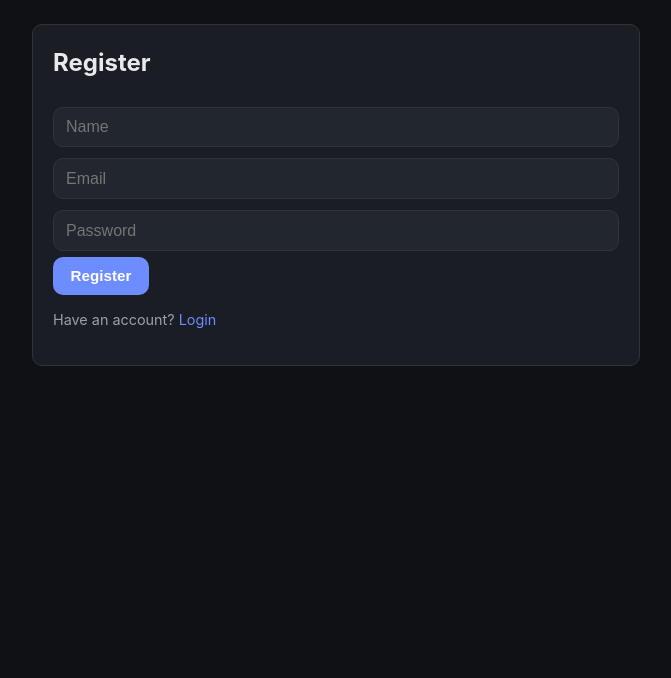
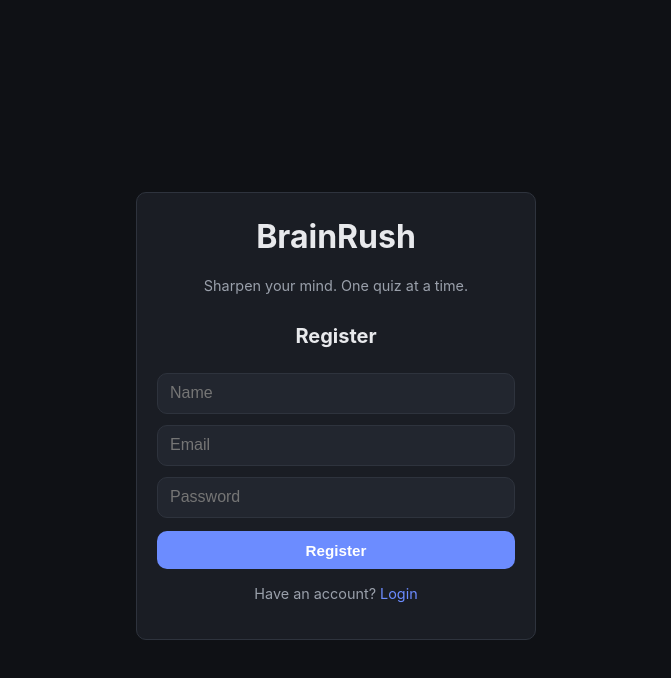
Before and after one commit to beatsbynorth21/ts-academy-quiz-platform, a React (Vite) app in the folder client/: page /register in a window 1280 px wide. Shown: the top 678 px of the page, without its empty margins (304-975 px from the left). Built offline with nearby package versions, Linux system fonts and the light colour scheme; no server answers.

Commit message:
Brand Register page

```diff
--- a/client/src/pages/Register.jsx
+++ b/client/src/pages/Register.jsx
@@ -24,8 +24,8 @@ export default function Register() {
   };
 
   return (
-    <div className="card">
-      <h2>Register</h2>
+    <div className="auth-page"><div className="card auth-card">
+      <h1 style={{textAlign:"center",marginBottom:"0.25rem"}}>BrainRush</h1><p className="dim-text" style={{textAlign:"center",marginBottom:"1.5rem"}}>Sharpen your mind. One quiz at a time.</p><h2>Register</h2>
       {error && <p className="error-text">{error}</p>}
       <form onSubmit={handleSubmit}>
         <input placeholder="Name" value={name}
@@ -37,6 +37,6 @@ export default function Register() {
         <button type="submit">Register</button>
       </form>
       <p className="dim-text">Have an account? <Link to="/login">Login</Link></p>
-    </div>
+    </div></div>
   );
 }
```
